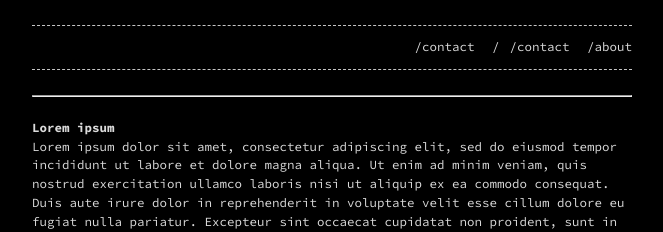
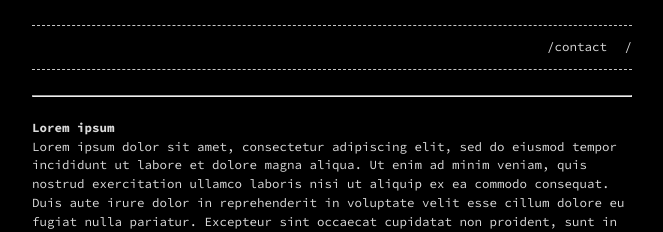
Before and after one commit to esccode/esccode.github.io, a Jekyll site: the page built from index.md, in a window 1280 px wide. Shown: the top 232 px of the page, without its empty margins (308-971 px from the left). Built offline with Jekyll 4.4.1, drawn with Linux system fonts in a browser that asks for light colours.

Commit message:
Update _config.yml

```diff
--- a/_config.yml
+++ b/_config.yml
@@ -13,7 +13,7 @@ github_username:  keca13
 
 header_pages:
   - index.md
-  - about.md
+#- about.md
 
 footer: 'follow me on <a href="https://github.com/keca13/">github</a>'
 
```
